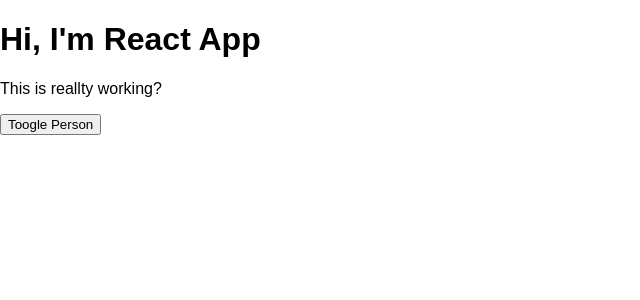
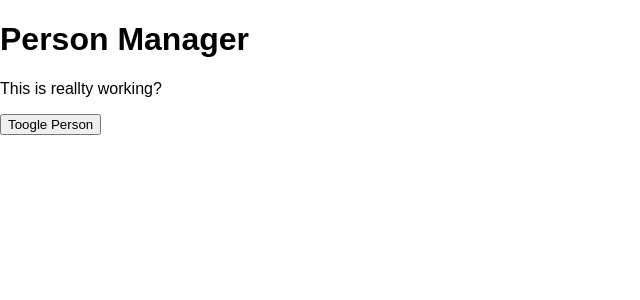
Before and after one commit to ozvaris/react_complete_guide, a React (Create React App) app: page / in a window 1280 px wide. Shown: the top 300 px of the page, without its empty margins (0-640 px from the left). Built offline with nearby package versions, Linux system fonts and the light colour scheme.

Commit message:
lifecycle

```diff
--- a/src/components/Cockpit/Cockpit.js
+++ b/src/components/Cockpit/Cockpit.js
@@ -23,7 +23,7 @@
 
     return (
         <div className={classes.Cockpit}>
-            <h1>Hi, I'm React App</h1>
+            <h1>{props.title}</h1>
             <p className={assignedclasses.join(' ')}>This is reallty working?</p>
             <button className={btnClass} onClick={props.clicked}>
                 Toogle Person
--- a/src/containers/App.js
+++ b/src/containers/App.js
@@ -87,6 +87,7 @@
         <div className={classes.App}>
 
           <Cockpit
+            title= {this.props.appTitle}
             showPersons={this.state.showPersons}
             persons={this.state.persons}
             clicked={this.tooglePersonHandler}
--- a/src/index.js
+++ b/src/index.js
@@ -4,5 +4,5 @@
 import App from './containers/App';
 import registerServiceWorker from './registerServiceWorker';
 
-ReactDOM.render(<App />, document.getElementById('root'));
+ReactDOM.render(<App appTitle="Person Manager"/>, document.getElementById('root'));
 registerServiceWorker();
```
